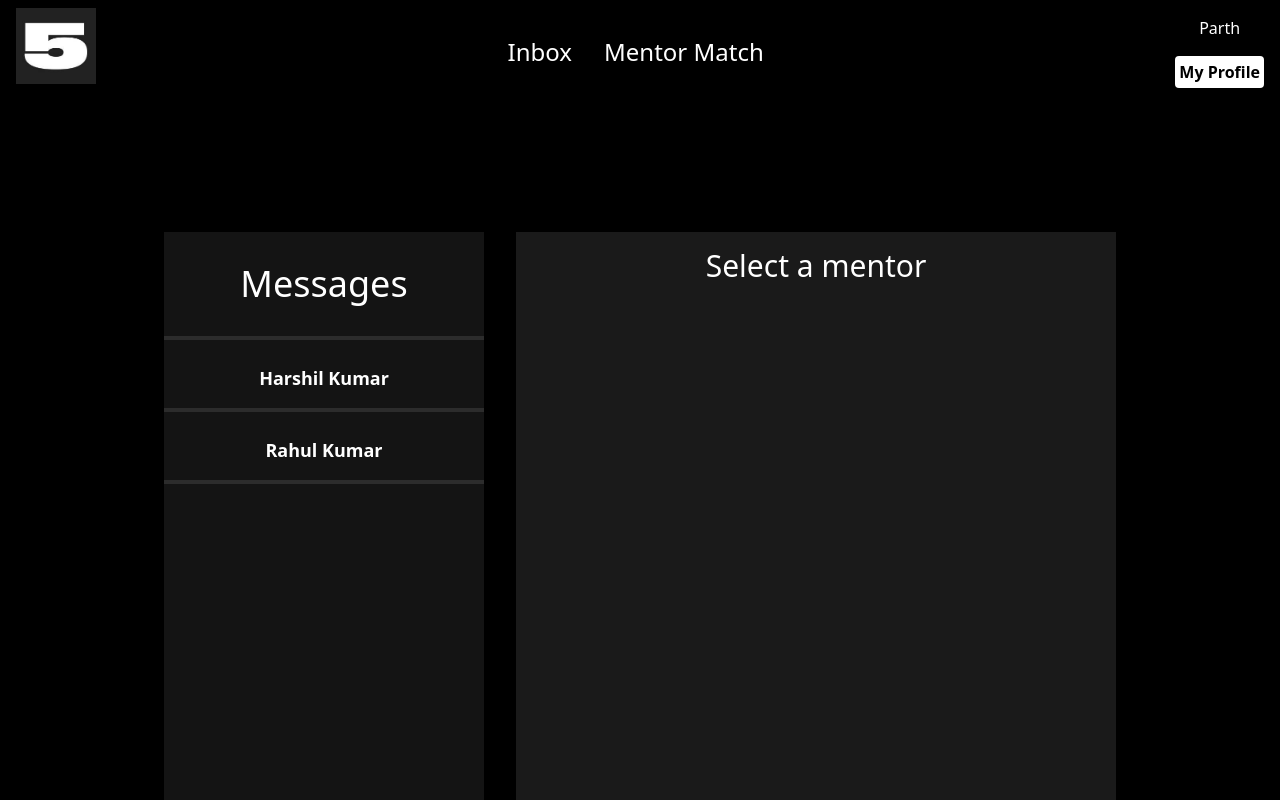
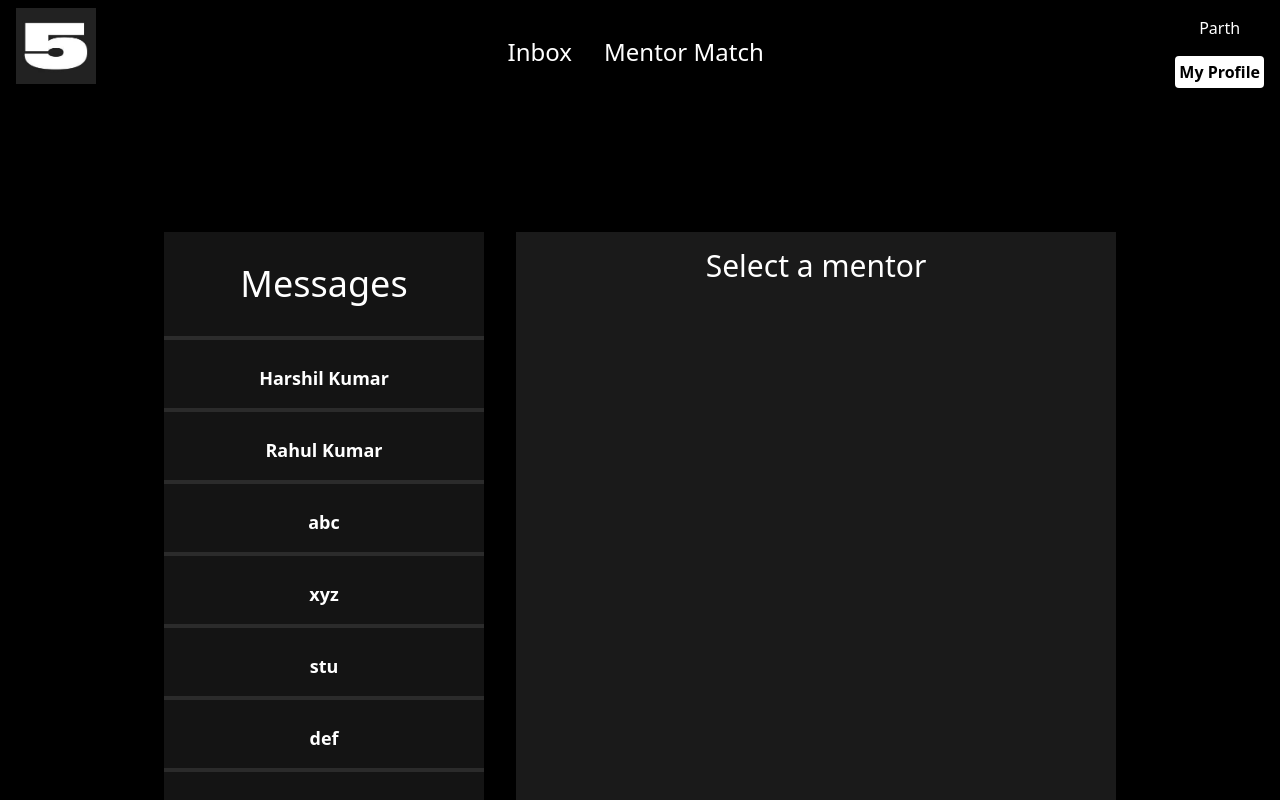
Before and after one commit to NDamwani/ri5e-investor-founder-platform, a React (Vite) app: page /mentor/inbox in a window 1280 px wide. Shown: the top 800 px of the page. Built offline with nearby package versions, Linux system fonts and the light colour scheme.

Commit message:
mentor and match page completed conditionally rendering header

```diff
--- a/src/components/Inbox/Inbox.jsx
+++ b/src/components/Inbox/Inbox.jsx
@@ -7,6 +7,24 @@ const mentorList = [
   },
   {
     mentorName: "Rahul Kumar",
+  },
+  {
+    mentorName: "abc",
+  },
+  {
+    mentorName: "xyz",
+  },
+  {
+    mentorName: "stu",
+  },
+  {
+    mentorName: "def",
+  },
+  {
+    mentorName: "pqr",
+  },
+  {
+    mentorName: "mno",
   },
 ];
 
@@ -104,7 +122,7 @@ export default function Inbox() {
         <div className="border-b-4 border-white/10 p-4 sm:p-8">
           <p className="text-4xl">Messages</p>
         </div>
-        <div>
+        <div className="mentor-scroolbar h-[480px] overflow-y-scroll">
           <ul>
             {mentorList.map((mentor) => (
               <li
@@ -126,7 +144,7 @@ export default function Inbox() {
         </div>
       </div>
       <div
-        className={`h-[600px] w-[600px] bg-accent ${currMentor !== "" ? "" : "max-sm:hidden"}`}
+        className={`h-[600px] w-full bg-accent sm:w-[600px] ${currMentor !== "" ? "" : "max-sm:hidden"}`}
       >
         <div className="relative p-4 text-center">
           {currMentor.mentorName !== "" && (
@@ -149,7 +167,7 @@ export default function Inbox() {
           className={`scrollbar h-[360px] ${currMentor.mentorName !== "" ? "overflow-y-scroll" : ""}`}
         >
           <ul>
-            {currMentor?.messages?.length > 0 &&
+            {currMentor.messages.length > 0 &&
               currMentor?.messages.map((message, index) => (
                 <li key={index} className="p-4">
                   <p className="text-lg font-bold">{message.sender}</p>
--- a/src/context/SocketProvider.js
+++ /dev/null
@@ -1,20 +0,0 @@
-import React, {createContext, useContext, useMemo} from "react"
-import {io} from "socket.io-client"
-
-
-const SocketContext= createContext(null);
-
-export const useSocket =()=>{
-    const socket = useContext(SocketContext);
-    return socket;
-}
-
-export const SocketProvider =(props)=>{
-
-    const socket = useMemo(()=> io("localhost:3005"),[]); //add backend server
-    return (
-        <SocketContext.Provider value={socket}>
-            {props.children}
-        </SocketContext.Provider>
-    )
-}
--- /dev/null
+++ b/src/context/SocketProvider.jsx
@@ -0,0 +1,18 @@
+import React, { createContext, useContext, useMemo } from "react";
+import { io } from "socket.io-client";
+
+const SocketContext = createContext(null);
+
+export const useSocket = () => {
+  const socket = useContext(SocketContext);
+  return socket;
+};
+
+export const SocketProvider = (props) => {
+  const socket = useMemo(() => io("localhost:3005"), []); //add backend server
+  return (
+    <SocketContext.Provider value={socket}>
+      {props.children}
+    </SocketContext.Provider>
+  );
+};
--- a/src/index.css
+++ b/src/index.css
@@ -29,4 +29,24 @@ html {
     .scrollbar::-webkit-scrollbar-thumb:hover {
       background: #5e5959;
     }
+
+    .mentor-scroolbar::-webkit-scrollbar {
+      width: 10px;
+      height: 20px;
+    }
+
+    .mentor-scroolbar::-webkit-scrollbar-track {
+      border-radius: 100vh;
+      background: #000;
+    }
+
+    .mentor-scroolbar::-webkit-scrollbar-thumb {
+      background: #1a1a1a;
+      border-radius: 100vh;
+      border: 3px solid #000;
+    }
+
+    .mentor-scroolbar::-webkit-scrollbar-thumb:hover {
+      background: #5e5959;
+    }
   }
```
